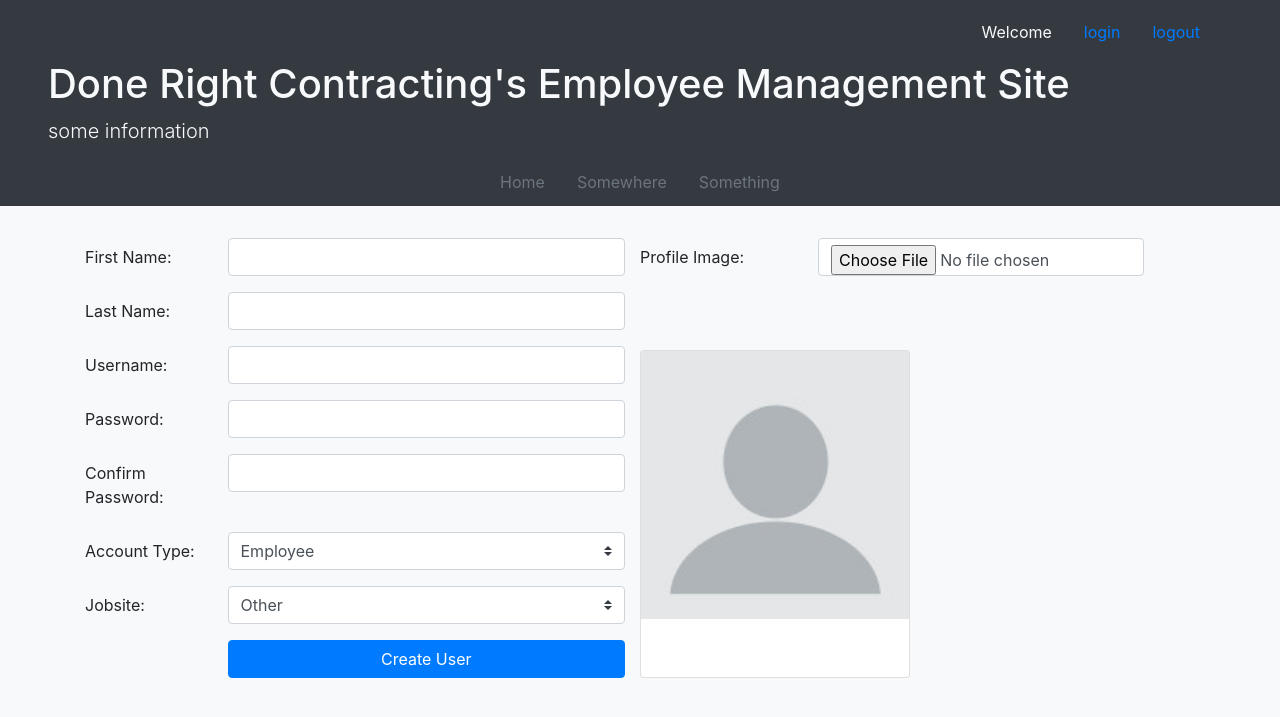
After one commit to Jeronton/Employee-Management-Site, a PHP site: page /createuser.php in a window 1280 px wide. The commit adds this page. Shown: the top 717 px of the page. Run offline with PHP 8.4, Linux system fonts and the light colour scheme.

Commit message:
Basic design of createuser.php
The basic design and flow of createuser.php.

```diff
--- /dev/null
+++ b/createuser.php
@@ -0,0 +1,128 @@
+<!--
+
+    Author: Jeremy Grift
+    Created: March 17, 2020
+    Last Updated: March 17, 2020
+ -->
+
+ <?php
+    $title = 'Create User';
+
+    // require('authenticate.php');
+ ?>
+
+ <?php include('header.php'); ?>
+    <div class="container">
+        <form>
+            <div class="row">
+                <div class="col-md-6">
+                    <div class="form-group row">
+                        <label for="firstname" class="col-lg-3 col-form-label">First Name:</label>
+                        <div class="col-lg-9">
+                            <input id="firstname" name="firstname" type="text" class="form-control" required>
+                            <div class="invalid-feedback">
+                                *Required
+                            </div>
+                        </div>
+                    </div>
+
+                    <div class="form-group row">
+                        <label for="lastname" class="col-lg-3 col-form-label">Last Name:</label>
+                        <div class="col-lg-9">
+                            <input id="lastname" name="lastname" type="text" class="form-control" required>
+                            <div class="invalid-feedback">
+                                *Required
+                            </div>
+                        </div>
+                    </div>
+
+                    <div class="form-group row">
+                        <label for="username" class="col-lg-3 col-form-label">Username:</label>
+                        <div class="col-lg-9">
+                            <input id="username" name="username" type="text" class="form-control" required>
+                            <div class="invalid-feedback">
+                                *Required
+                            </div>
+                        </div>
+                    </div>
+
+                    <div class="form-group row">
+                        <label for="password" class="col-lg-3 col-form-label">Password:</label>
+                        <div class="col-lg-9">
+                            <input id="password" name="password" type="password" class="form-control" required>
+                            <div class="invalid-feedback">
+                                *Required
+                            </div>
+                        </div>
+                    </div>
+
+                    <div class="form-group row">
+                        <label for="confirmpassword" class="col-lg-3 col-form-label">Confirm Password:</label>
+                        <div class="col-lg-9">
+                            <input id="confirmpassword" name="confirmpassword" type="password" class="form-control" required>
+                            <div class="invalid-feedback">
+                                *Required
+                            </div>
+                        </div>
+                    </div>
+
+                    <div class="form-group row">
+                        <label for="usertype" class="col-lg-3 col-form-label">Account Type:</label>
+                        <div class="col-lg-9">
+                            <select name="usertype" id="usertype" class="custom-select">
+                                <option value="employee" selected >Employee</option>
+                                <option value="accountant">Accountant</option>
+                                <option value="admin">Admin</option>
+                            </select>
+                        </div>
+                    </div>
+
+                    <div class="form-group row">
+                        <label for="jobsite" class="col-lg-3 col-form-label">Jobsite:</label>
+                        <div class="col-lg-9">
+                            <select name="jobsite" id="jobsite" class="custom-select">
+                                <option value="other" selected >Other</option>
+                            </select>
+                        </div>
+                    </div>
+
+                    <div class="form-group row">
+                        <div class="col-lg-3"></div>
+                        <div class="col-lg-9">
+                            <input class="btn btn-primary w-100" type="submit" name="create" value="Create User">
+                        </div>
+                    </div>
+
+
+                </div>
+                <div class="form-group col-md-6 row">
+
+                    <div class="form-group row">
+                        <label for="profileimage" class="col-lg-4 col-form-label">Profile Image:</label>
+                        <div class="col-lg-8">
+                            <input id="profileimage" name="profileimage" type="file" class="form-control">
+                        </div>
+                    </div>
+
+                    <div class="card w-50">
+                        <img src="images/BlankProfile.jpg"" alt="Blank profile picture." class="card-img-top">
+                    </div>
+                </div>
+
+
+            </div>
+        </form>
+    </div>
+</body>
+</html>
+
+<!--
+                    <div class="form-group row">
+                        <label for="" class="col-lg-3 col-form-label">:</label>
+                        <div class="col-lg-9">
+                            <input id="" name="" type="text" class="form-control" required>
+                            <div class="invalid-feedback">
+                                *Required
+                            </div>
+                        </div>
+                    </div> -->
--- a/login.php
+++ b/login.php
@@ -24,8 +24,7 @@
         $statement->execute();
 
         // checks the password against the salted and hashed password from the database
-        //if ($user = $statement->fetch() && password_verify($password, $user['Password'])) {
-            if ($password == 'abc'){
+        if ($user = $statement->fetch() && password_verify($password, $user['Password'])) {
             $_SESSION['logged'] = true;
             $_SESSION['usertype'] = $user['UserType'];
             $_SESSION['userid'] = $user['UserID'];
```
Also changed, not shown: images/BlankProfile.jpg (added).
